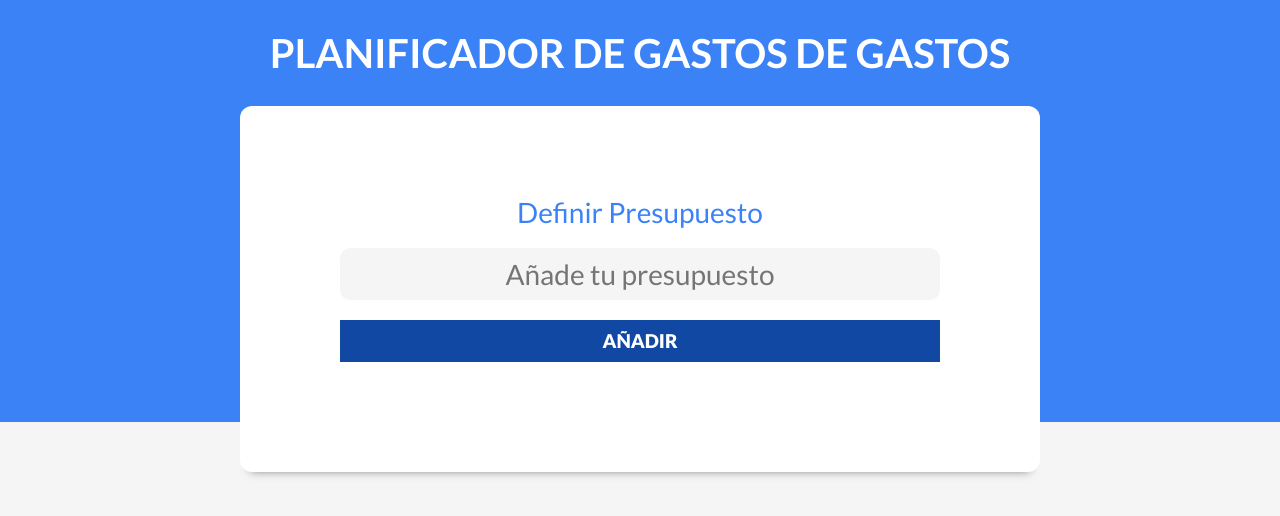
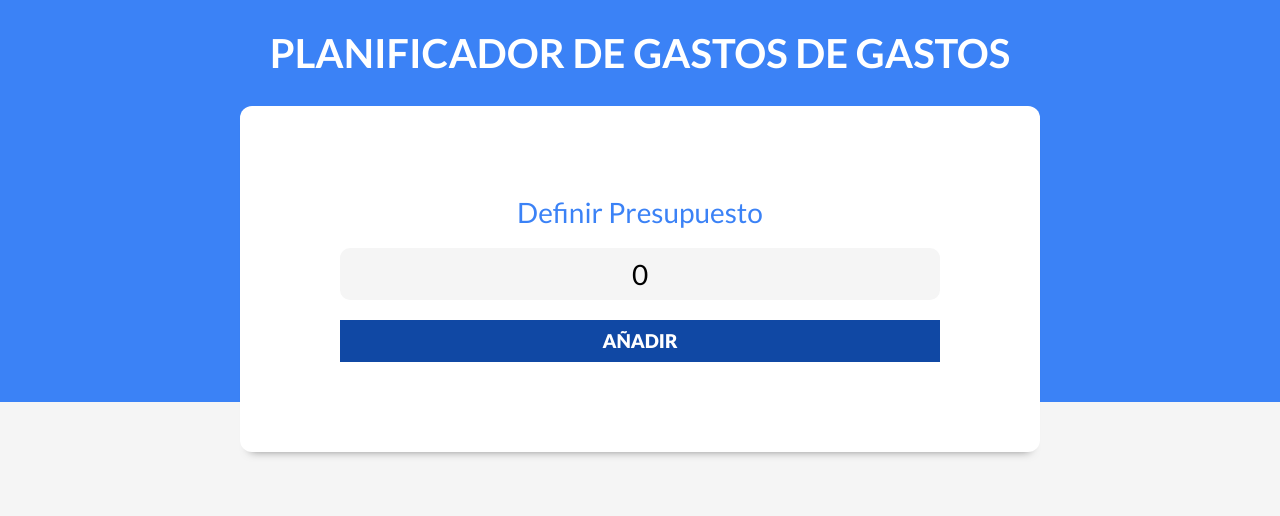
Before and after one commit to luismateo7/Proyectos-de-Presupuesto-de-Gastos, a React (Vite) app in the folder Presupuesto de Gastos/: page / in a window 1280 px wide. Shown: the top 516 px of the page. Built offline with nearby package versions, Linux system fonts and the light colour scheme.

Commit message:
Validación de un Presupuesto Válido

```diff
--- a/Presupuesto de Gastos/src/App.jsx
+++ b/Presupuesto de Gastos/src/App.jsx
@@ -3,8 +3,13 @@
 
 function App() {
 
+  const[presupuesto, setPresupuesto] = useState(0);
+
   return (
-    <Header />
+    <Header
+      presupuesto={presupuesto}
+      setPresupuesto={setPresupuesto}
+    />
   )
 }
 
--- a/Presupuesto de Gastos/src/components/Header.jsx
+++ b/Presupuesto de Gastos/src/components/Header.jsx
@@ -1,11 +1,15 @@
 import React from 'react'
 import NuevoPresupuesto from './NuevoPresupuesto'
 
-const Header = () => {
+const Header = ({presupuesto, setPresupuesto}) => {
   return (
     <header>
         <h1>Planificador de Gastos de Gastos</h1>
-        <NuevoPresupuesto></NuevoPresupuesto>
+
+        <NuevoPresupuesto
+            presupuesto={presupuesto}
+            setPresupuesto={setPresupuesto}
+        />
     </header>
   )
 }
--- /dev/null
+++ b/Presupuesto de Gastos/src/components/Mensaje.jsx
@@ -0,0 +1,9 @@
+import React from 'react'
+
+const Mensaje = ({children, tipo}) => {
+  return (
+    <div className={`alerta ${tipo}`}>{children}</div>
+  )
+}
+
+export default Mensaje
--- a/Presupuesto de Gastos/src/components/NuevoPresupuesto.jsx
+++ b/Presupuesto de Gastos/src/components/NuevoPresupuesto.jsx
@@ -1,9 +1,22 @@
-import React from 'react'
+import { useState } from 'react'
+import Mensaje from './Mensaje';
 
-const NuevoPresupuesto = () => {
+const NuevoPresupuesto = ({presupuesto, setPresupuesto}) => {
+
+    const[mensaje, setMensaje] = useState('');
+
+    const handlePresupuesto = e =>{
+        e.preventDefault();
+
+        setMensaje('');
+        if(!Number(presupuesto) || presupuesto < 0) setMensaje('No es un prespuesto válido')
+        else console.log('Si es un presupuesto válido');
+
+    }
+
     return (
         <div className='contenedor-presupuesto contenedor sombra'>
-        <form className='formulario'>
+            <form onSubmit={handlePresupuesto} className='formulario'>
                 <div className='campo'>
                     <label htmlFor='presupuestoUsuario'>Definir Presupuesto</label>
                     <input
@@ -11,12 +24,16 @@
                         type='text'
                         placeholder='Añade tu presupuesto'
                         id='presupuestoUsuario'
+                        value={presupuesto}
+                        onChange={e => setPresupuesto(e.target.value)}
                     />
+                </div>
                 <input
                     type='submit'
                     value='añadir'
                 />
-            </div>
+
+                {mensaje && <Mensaje tipo='error'>{mensaje}</Mensaje>}
             </form>
         </div>
   )
```
Lines whose indentation alone changed are shown as unchanged.
